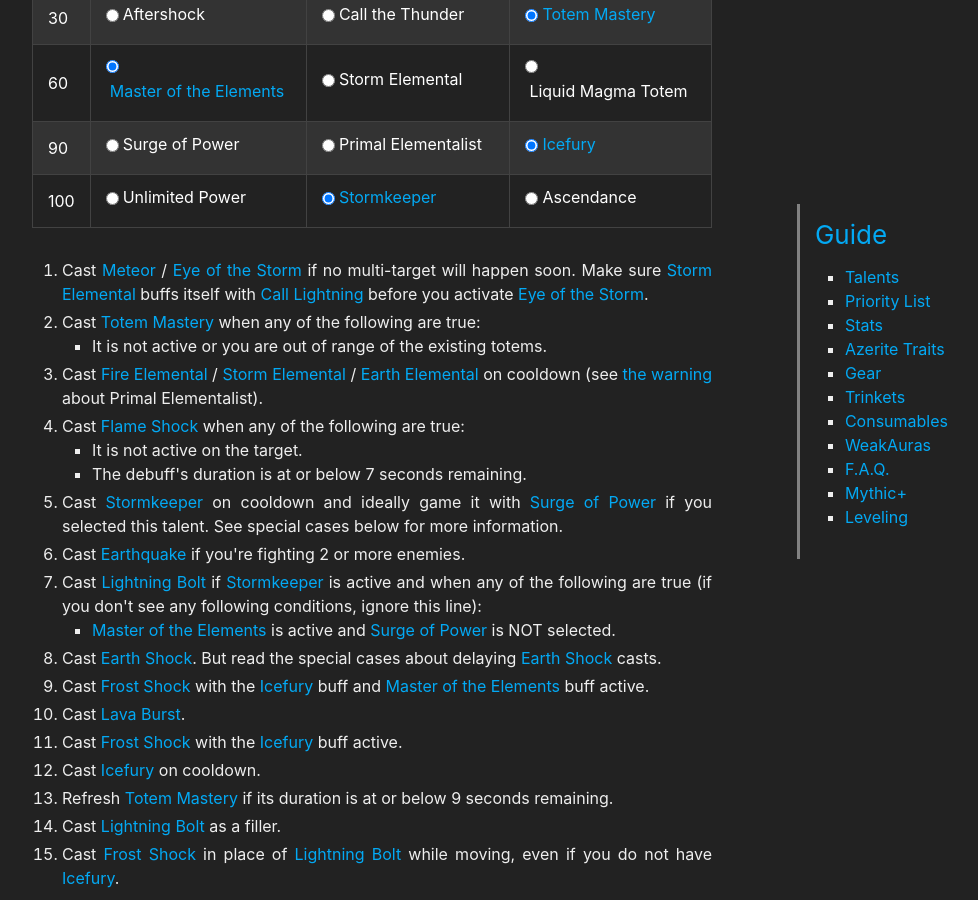
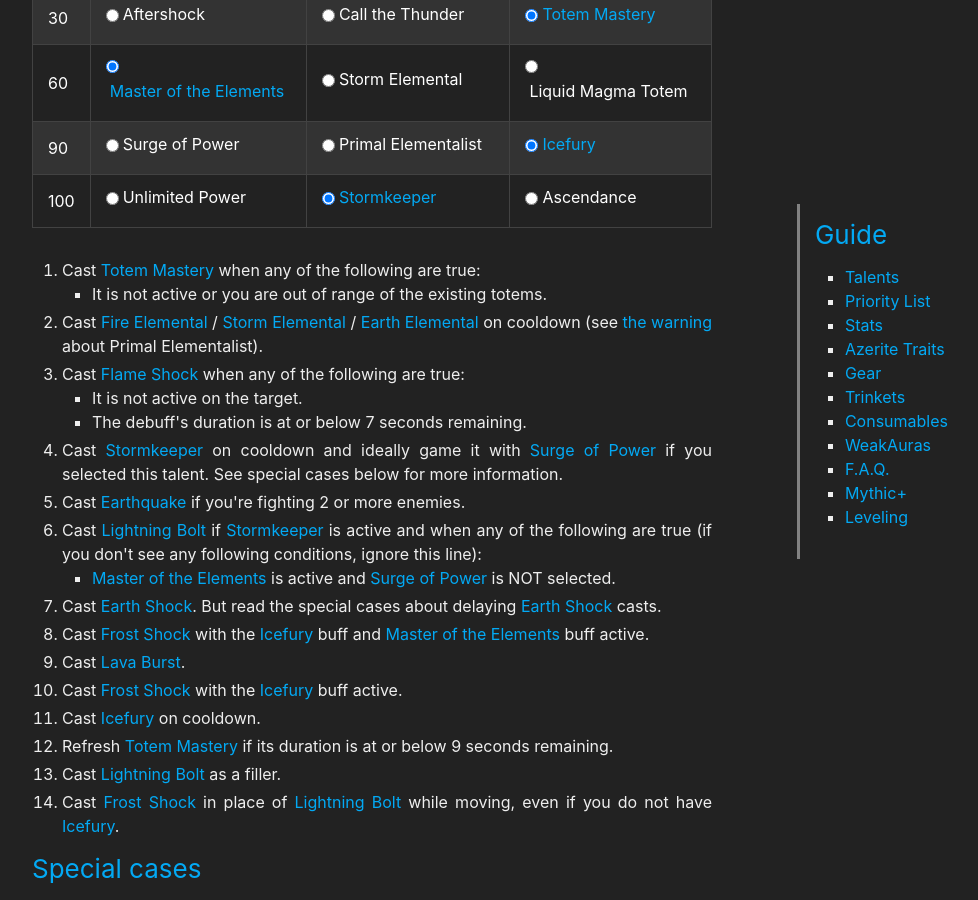
Before and after one commit to stormearthandlava/stormearthandlava.github.io, a Jekyll site: the page built from guide/general/priority_list.md, in a window 1280 px wide and 900 px high, scrolled down 898 px. Shown: the whole window, without its empty margins (268-1246 px from the left). Built offline with Jekyll 4.4.1, drawn with Linux system fonts in a browser that asks for light colours; a script that is not in the unit is left out; some of the changed lines change nothing that is shown.

Commit message:
CSS is hard

```diff
--- a/guide/general/priority_list.md
+++ b/guide/general/priority_list.md
@@ -28,7 +28,7 @@
 
 <div class="apl" style="max-width: 100%; text-align:justify;" markdown="0">
     <ol>
-        <li class="pe-apl" style="display: list-item;"> Cast {{ site.data.spell.meteor }} / {{ site.data.spell.eye_of_the_storm }} if no multi-target will happen soon. Make sure {{ site.data.talent.se }} buffs itself with {{ site.data.spell.call_lightning }} before you activate {{ site.data.spell.eye_of_the_storm }}.</li>
+        <li class="pe-apl" style="display: none;"> Cast {{ site.data.spell.meteor }} / {{ site.data.spell.eye_of_the_storm }} if no multi-target will happen soon. Make sure {{ site.data.talent.se }} buffs itself with {{ site.data.spell.call_lightning }} before you activate {{ site.data.spell.eye_of_the_storm }}.</li>
         <li class="tm-apl" style="display: list-item;">Cast {{ site.data.talent.tm }} when any of the following are true:
             <ul>
                 <li>It is not active or you are out of range of the existing totems.</li>
```
